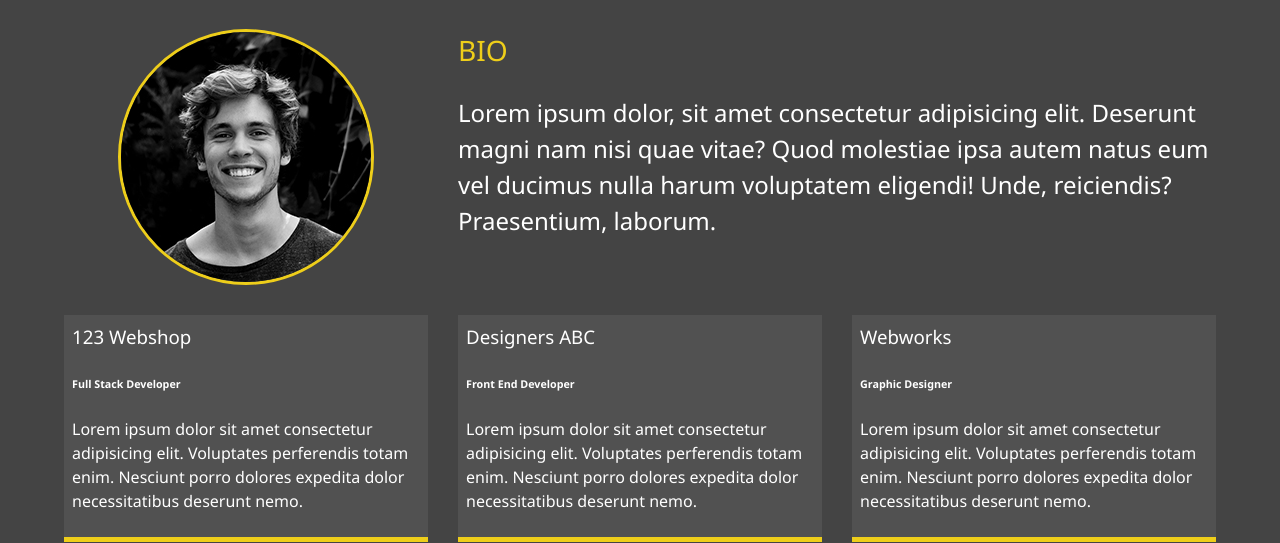
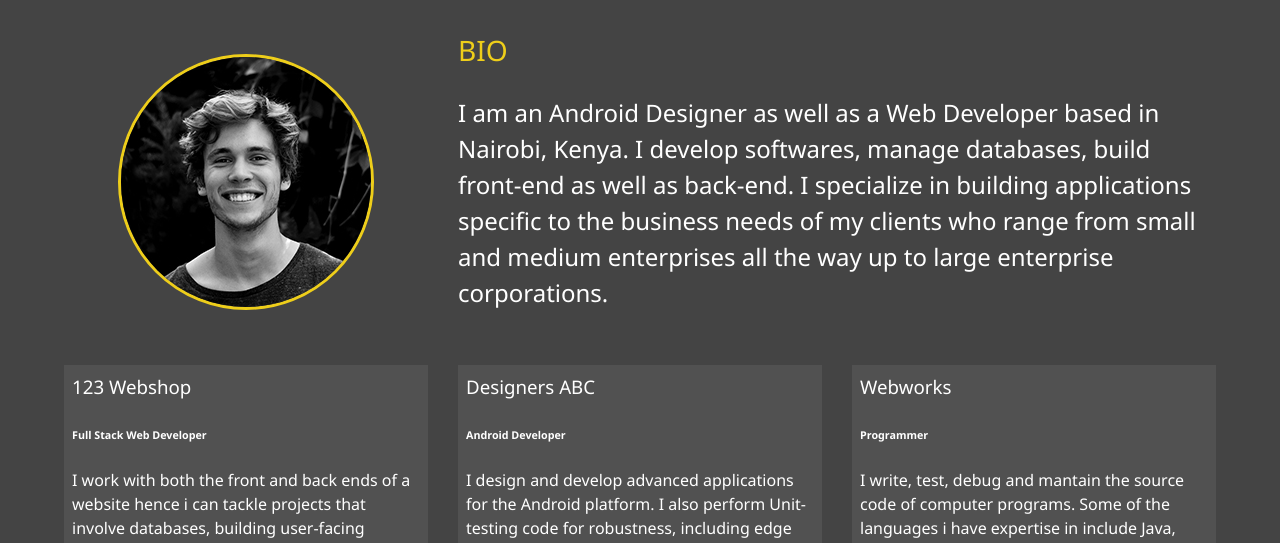
Before and after one commit to BTG001/portfolio-website, a website: page dist/about.html in a window 1280 px wide. Shown: the part 253-796 px from the top of the page. Drawn offline with Linux system fonts and the light colour scheme.

Commit message:
Update Bio

```diff
--- a/dist/about.html
+++ b/dist/about.html
@@ -29,24 +29,16 @@
         </div>
         <ul class="menu-nav">
           <li class="nav-item">
-            <a href="index.html" class="nav-link">
-              Home
-            </a>
+            <a href="index.html" class="nav-link"> Home </a>
           </li>
           <li class="nav-item current">
-            <a href="about.html" class="nav-link">
-              About Me
-            </a>
+            <a href="about.html" class="nav-link"> About Me </a>
           </li>
           <li class="nav-item">
-            <a href="work.html" class="nav-link">
-              My Work
-            </a>
+            <a href="work.html" class="nav-link"> My Work </a>
           </li>
           <li class="nav-item">
-            <a href="contact.html" class="nav-link">
-              How To Reach Me
-            </a>
+            <a href="contact.html" class="nav-link"> How To Reach Me </a>
           </li>
         </ul>
       </nav>
@@ -57,57 +49,58 @@
         About
         <span class="text-secondary">Me</span>
       </h1>
-      <h2 class="sm-heading">
-        Let me tell you a few things...
-      </h2>
+      <h2 class="sm-heading">Let me tell you a few things...</h2>
       <div class="about-info">
         <img src="img/portrait.jpg" alt="John Doe" class="bio-image" />
 
         <div class="bio">
           <h3 class="text-secondary">BIO</h3>
           <p>
-            Lorem ipsum dolor, sit amet consectetur adipisicing elit. Deserunt
-            magni nam nisi quae vitae? Quod molestiae ipsa autem natus eum vel
-            ducimus nulla harum voluptatem eligendi! Unde, reiciendis?
-            Praesentium, laborum.
+            I am an Android Designer as well as a Web Developer based in
+            Nairobi, Kenya. I develop softwares, manage databases, build
+            front-end as well as back-end. I specialize in building applications
+            specific to the business needs of my clients who range from small
+            and medium enterprises all the way up to large enterprise
+            corporations.
           </p>
         </div>
 
         <div class="job job-1">
           <h3>123 Webshop</h3>
-          <h6>Full Stack Developer</h6>
+          <h6>Full Stack Web Developer</h6>
           <p>
-            Lorem ipsum dolor sit amet consectetur adipisicing elit. Voluptates
-            perferendis totam enim. Nesciunt porro dolores expedita dolor
-            necessitatibus deserunt nemo.
+            I work with both the front and back ends of a website hence i can
+            tackle projects that involve databases, building user-facing
+            websites, or even work with clients during the planning phase of
+            projects.
           </p>
         </div>
 
         <div class="job job-2">
           <h3>Designers ABC</h3>
-          <h6>Front End Developer</h6>
+          <h6>Android Developer</h6>
           <p>
-            Lorem ipsum dolor sit amet consectetur adipisicing elit. Voluptates
-            perferendis totam enim. Nesciunt porro dolores expedita dolor
-            necessitatibus deserunt nemo.
+            I design and develop advanced applications for the Android platform.
+            I also perform Unit-testing code for robustness, including edge
+            cases, usability, and general reliability as well as bug fixing and
+            improving application performance.
           </p>
         </div>
 
         <div class="job job-3">
           <h3>Webworks</h3>
-          <h6>Graphic Designer</h6>
+          <h6>Programmer</h6>
           <p>
-            Lorem ipsum dolor sit amet consectetur adipisicing elit. Voluptates
-            perferendis totam enim. Nesciunt porro dolores expedita dolor
-            necessitatibus deserunt nemo.
+            I write, test, debug and mantain the source code of computer
+            programs. Some of the languages i have expertise in include Java,
+            Javascript, Angular, Android, HTML5, SCSS, Bootsrap, Jquery,
+            Postgresql and Spark frameworks.
           </p>
         </div>
       </div>
     </main>
 
-    <footer id="main-footer">
-      Copyright &copy; 2020
-    </footer>
+    <footer id="main-footer">Copyright &copy; 2020</footer>
 
     <script src="js/main.js"></script>
   </body>
```
Also changed, not shown: dist/index.html (+1 -1 lines).
